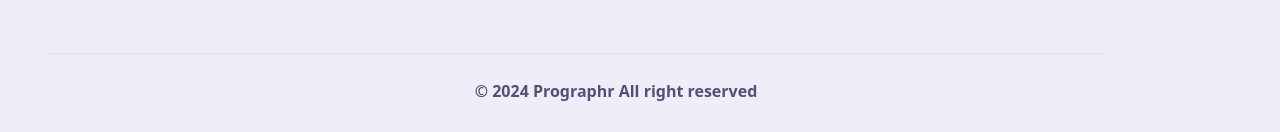
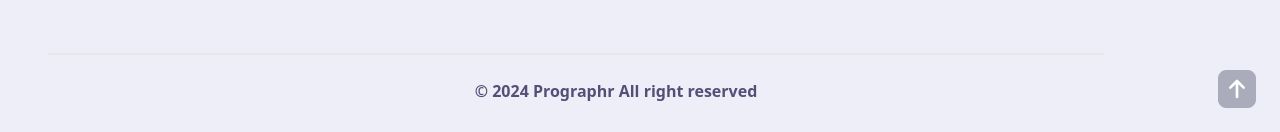
Before and after one commit to Neaz-mq/template-store, a React (Vite) app: page / in a window 1280 px wide. Shown: the part 5388-5520 px from the top of the page. Built offline with nearby package versions, Linux system fonts and the light colour scheme.

Commit message:
up arrow work

```diff
--- a/package.json
+++ b/package.json
@@ -18,6 +18,7 @@
     "react-dom": "^18.2.0",
     "react-helmet-async": "^2.0.4",
     "react-router-dom": "^6.22.3",
+    "react-scroll": "^1.9.0",
     "react-scroll-trigger": "^0.6.14",
     "sort-by": "^1.2.0",
     "swiper": "^11.0.7"
--- a/src/pages/Shared/Footer/Footer.jsx
+++ b/src/pages/Shared/Footer/Footer.jsx
@@ -1,5 +1,5 @@
 import { useEffect } from "react";
-
+import { Link } from "react-scroll";
 
 const Footer = () => {
 
@@ -10,31 +10,28 @@ const Footer = () => {
         // Update the content of the span element with the current year
         document.getElementById('currentYear').textContent = currentYear;
       }, []); // Empty dependency array ensures that the effect runs only once on mount
+
     return (
-        <div className="bg-[#EDEEF7]">
-            <footer className="footer p-10 text-base-content">
+        <div className="bg-[#EDEEF7] relative">
+            <footer className="footer p-10 text-base-content relative">
                 <aside className="lg:ml-12">
-   <a href="/"> <img src="https://prographr.vercel.app/_next/static/media/logo.426fb6b7.svg" alt="" /></a>
+                    <a href="/">
+                        <img src="https://prographr.vercel.app/_next/static/media/logo.426fb6b7.svg" alt="" />
+                    </a>
                     <p className="text-[#564e77] text-base font-semibold font-['__gellix_0bf537, __gellix_Fallback_0bf537'] mt-2">Belgari, Fapor, Bogura Sadar, Bogura, Bangladesh<br/>support@prographr.com</p>
                 </aside>
                 <div className="flex flex-wrap  justify-between lg:gap-24 gap-4 ">
                     <nav className="flex text-[#564e77] flex-col  flex-wrap text-base font-['__gellix_0bf537, __gellix_Fallback_0bf537'] lg:ml-32 lg:-mr-5 font-semibold gap-4">
-
                         <a className="link link-hover">Flyers</a>
                         <a className="link link-hover">Brochures</a>
                         <a className="link link-hover">Logo and Branding</a>
-
                     </nav>
                     <nav className="flex text-[#564e77] flex-col font-semibold flex-wrap text-base font-['__gellix_0bf537, __gellix_Fallback_0bf537']font-semibold gap-4 lg:ml-6">
-
                         <a className="link link-hover">Sales Sheets</a>
                         <a className="link link-hover">About</a>
                         <a className="link link-hover">Contact</a>
-
                     </nav>
-
                     <nav className="flex text-[#564e77] flex-col flex-wrap text-base font-['__gellix_0bf537, __gellix_Fallback_0bf537'] font-semibold gap-4 lg:ml-6">
-
                         <a className="link link-hover">Customer Support</a>
                         <a className="link link-hover">Terms & Conditions</a>
                         <a className="link link-hover">Career</a>
@@ -45,6 +42,20 @@ const Footer = () => {
             <div className="lg:mt-4 text-center border-t-2 lg:ml-12 lg:mr-44 ml-10 mr-10" id="footer">
                 <p className="mt-6 text-[#564e77] pb-8 text-sm lg:text-base font-semibold lg:ml-20">&copy; <span id="currentYear"></span> Prographr All right reserved</p>
             </div>
+            {/* Up Arrow Button */}
+            <div className="absolute bottom-1.5 right-2 md:bottom-6 md:right-6">
+    <Link to="navbar" smooth={true} duration={500} className="cursor-pointer">
+        <button className="rounded-lg border border-[#aaacbb] bg-[#aaacbb] p-0.5 text-white transition-colors enabled:[#aaacbb]disabled:text-gray-400 disabled:opacity-10 dark:border-white dark:bg-white dark:hover:bg-[#EDEEF7] outline-none focus:outline-none ">
+            <span className="block" data-state="closed">
+                <svg width="24" height="24" viewBox="0 0 24 24" fill="none" className="text-white dark:text-black hover:text-[#7868E6] h-8 w-8">
+                    <path d="M7 11L12 6L17 11M12 18V7" stroke="currentColor" strokeWidth="2" strokeLinecap="round" strokeLinejoin="round"></path>
+                </svg>
+            </span>
+        </button>
+    </Link>
+</div>
+
+
         </div>
     );
 };
--- a/src/pages/Shared/NavBar/NavBar.jsx
+++ b/src/pages/Shared/NavBar/NavBar.jsx
@@ -30,7 +30,7 @@ const NavBar = () => {
 
   return (
     <div>
-      <div className="navbar bg-[#EDEEF7] py-7 -mt-7">
+      <div className="navbar  bg-[#EDEEF7] py-7 -mt-7 ">
         <div className="navbar-start">
           <div className="dropdown">
             <div tabIndex={0} className="lg:hidden ml-3">
```
Also changed, not shown: 1 other file (tests, documents, lock files or other folders). Lines whose indentation alone changed are shown as unchanged.
